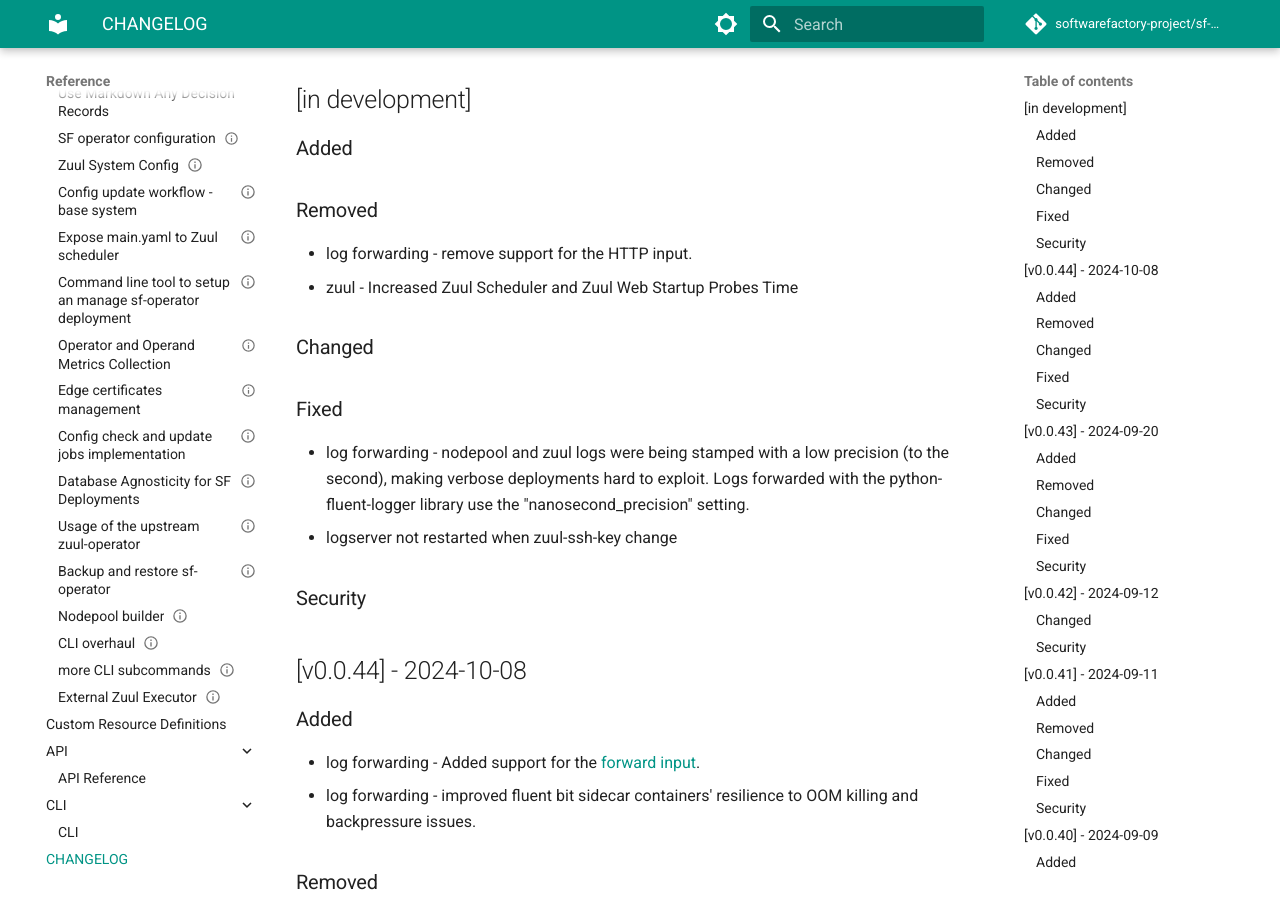
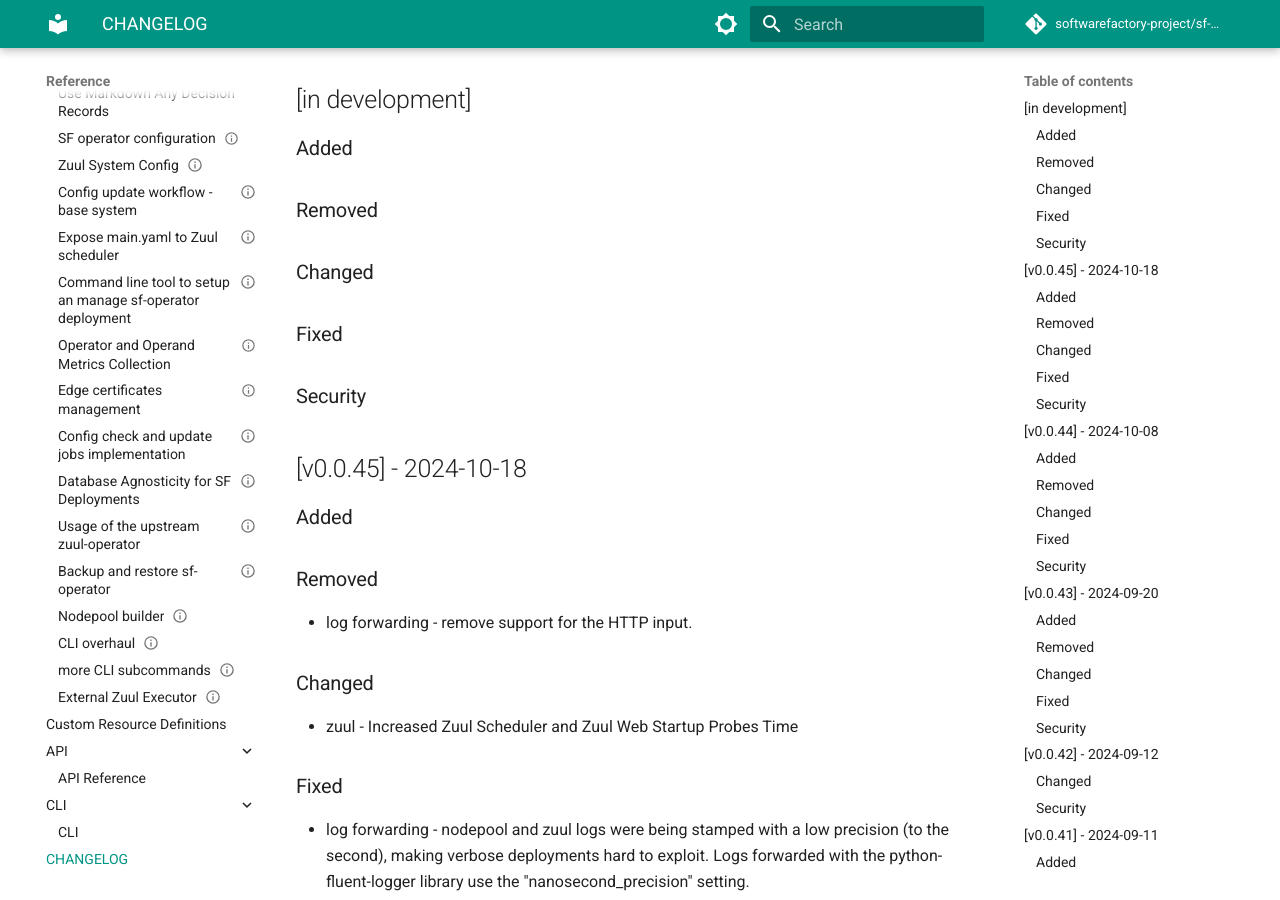
Before and after one commit to softwarefactory-project/sf-operator, an MkDocs documentation site: the page built from doc/reference/CHANGELOG.md, in a window 1280 px wide and 900 px high, scrolled down 211 px. Built offline with MkDocs 1.6.1 and Material for MkDocs 9.7.7, drawn with Linux system fonts in a browser that asks for light colours; comment, search, counter and statistics services are not loaded.

Commit message:
Prepare for release v0.0.45
Change-Id: Ic5881d854a74bd6efa552a4c23591bad13d2ece7

```diff
--- a/doc/reference/CHANGELOG.md
+++ b/doc/reference/CHANGELOG.md
@@ -6,11 +6,21 @@
 
 ### Added
 ### Removed
+### Changed
+### Fixed
+### Security
+
+## [v0.0.45] - 2024-10-18
+
+### Added
+### Removed
 
 - log forwarding - remove support for the HTTP input.
+
+### Changed
+
 - zuul - Increased Zuul Scheduler and Zuul Web Startup Probes Time
 
-### Changed
 ### Fixed
 
 - log forwarding - nodepool and zuul logs were being stamped with a low precision (to the second), making verbose
```
